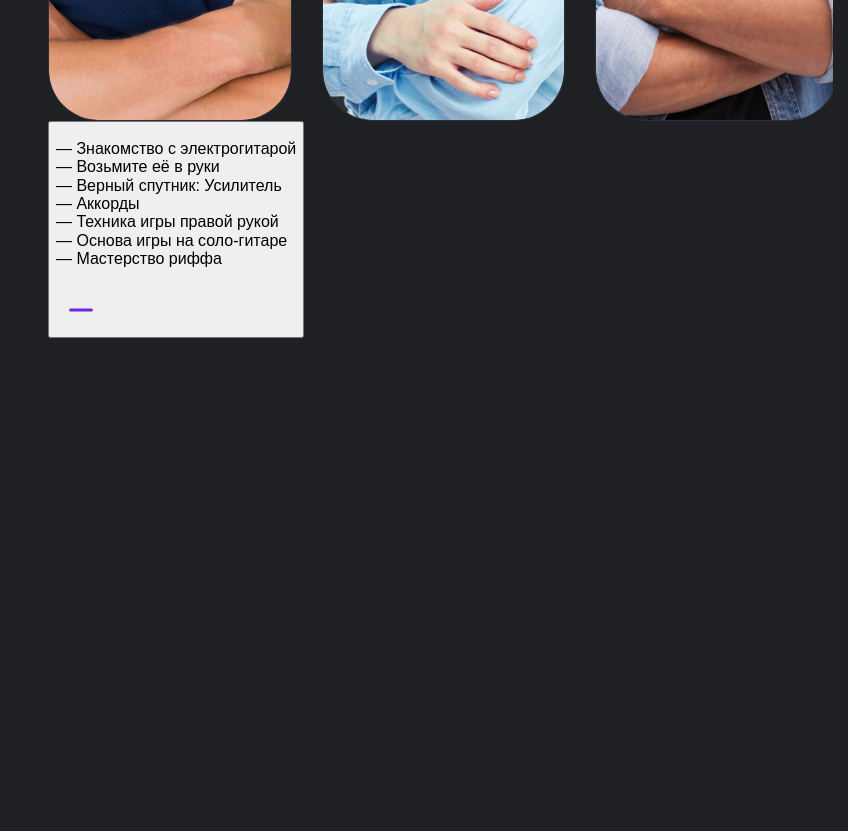
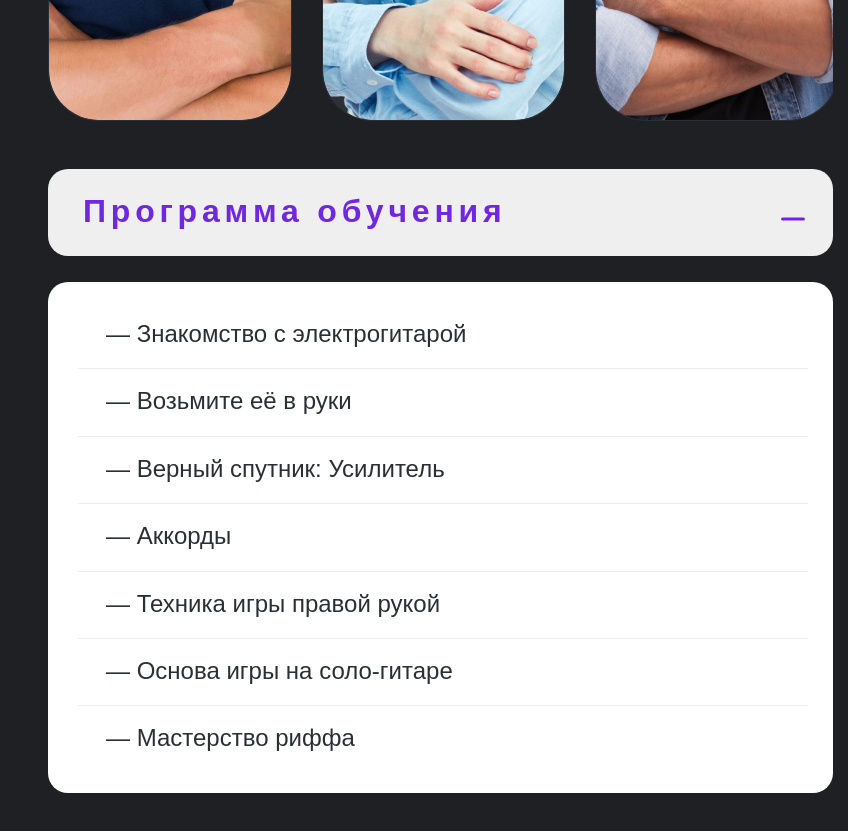
Before and after one commit to E1ena1/FrontendBlok-Module02-Guitar, a website built with webpack: page src/index.html in a window 1280 px wide. Shown: the part 1920-2751 px from the top of the page, without its empty margins (432-1280 px from the left). Before the commit the page ends 2358 px from the top, so only its background shows below. Built offline with nearby package versions, Linux system fonts and the light colour scheme.

Commit message:
add HW-16 add script in schedule

```diff
--- a/src/index.html
+++ b/src/index.html
@@ -110,7 +110,7 @@
             </div>
             <div class="course__schedule">
                 <div class="accordion">
-                    <button class="accordion__btn">
+                    <button class="accordion__btn">Программа обучения</button>
                     <div class="accordion__panel" style="max-height: inherit;">
                         <ul class="accordion__list">
                             <li class="accordion__item">&mdash; Знакомство с электрогитарой</li>
@@ -122,7 +122,6 @@
                             <li class="accordion__item">&mdash; Мастерство риффа</li>
                         </ul>
                     </div>
-                    </button>
                 </div>
             </div>
         </div>
--- a/src/styles/main.scss
+++ b/src/styles/main.scss
@@ -461,8 +461,25 @@ a {
   }
 }
 
+.course__schedule {
+  margin-top: 48px;
+}
+
 .accordion {
   &__btn {
+      font-weight: 600;
+      font-size: 32px;
+      line-height: 110%;
+      letter-spacing: 0.3rem;
+      color: #7027E2;
+      border-radius: 20px;
+      border: none;
+      width: 100%;
+      display: flex;
+      justify-content: space-between;
+      padding: 25px 15px 12px 35px;
+      margin-bottom: 10px;
+      cursor: pointer;
         &::after {
         content: '';
         display: block;
@@ -474,7 +491,7 @@ a {
       }
     &.active {
       &::after {
-        background-image: url("../images/ui/minus.svg");
+        background-image: url("../images/ui/plus.svg");
       }
     }
   }
@@ -482,12 +499,25 @@ a {
     max-height: 0;
     overflow: hidden;
     transition: max-height 0.2s ease-out;
+    border-radius: 20px;
   }
   &__list {
     list-style-type: none;
-    padding-left: 0;
+   // padding-left: 0;
+    padding: 20px 25px 20px 30px;
+    border-radius: 20px;
+    background-color: $light;
   }
   &__item {
+    font-weight: 300;
+    font-size: 24px;
+    line-height: 110%;
+    color: $dark;
     display: flex;
+    border-bottom: 1px solid $grey;
+    padding: 19px 0 21px 28px;
+    &:last-child {
+      border-bottom: none;
     }
   }
+}
```
Lines whose indentation alone changed are shown as unchanged.
